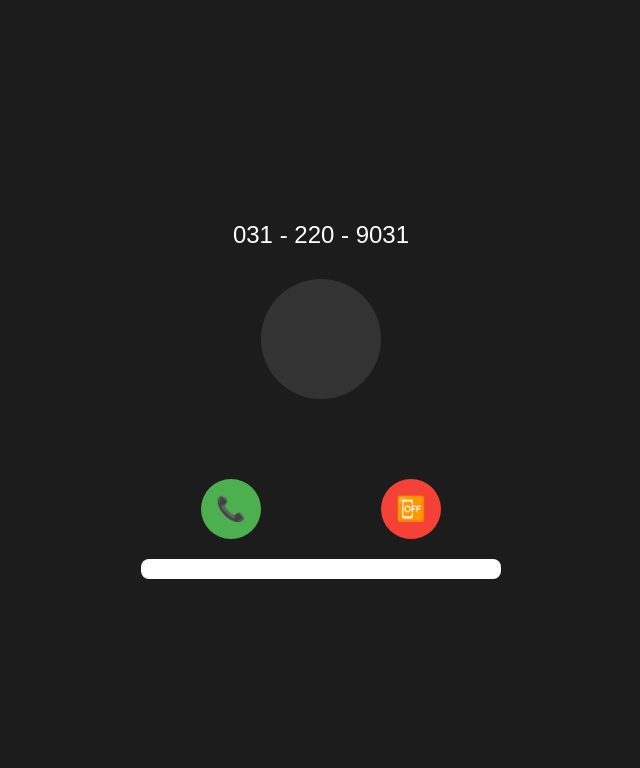
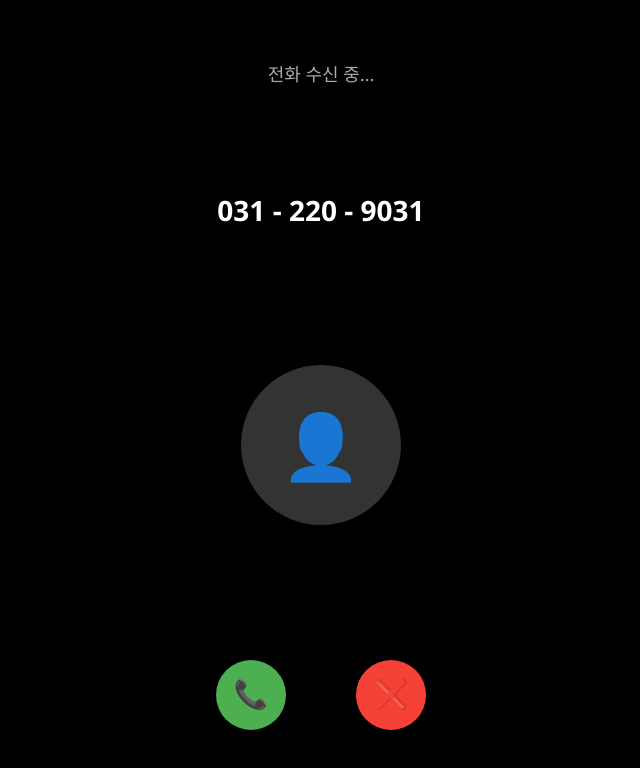
Before and after one commit to SKALA111/WhiteCat, a plain HTML site: page index.html in a window 1280 px wide. Shown: the whole page, without its empty margins (319-959 px from the left). Drawn offline with Linux system fonts and the light colour scheme.

Commit message:
html update

```diff
--- a/index.html
+++ b/index.html
@@ -1,85 +1,121 @@
 <!DOCTYPE html>
-<html lang="en">
+<html lang="ko">
 <head>
   <meta charset="UTF-8" />
   <meta name="viewport" content="width=device-width, initial-scale=1.0, user-scalable=no" />
-  <title>보이스피싱 탐지</title>
+  <title>보이스피싱 탐지 - 수신화면</title>
   <style>
     html, body {
       margin: 0;
       padding: 0;
       width: 100vw;
       height: 100vh;
-      font-family: 'Arial', sans-serif;
-      background: #1c1c1c;
-      color: white;
+      font-family: 'Segoe UI', sans-serif;
+      background-color: #000;
+      color: #fff;
       display: flex;
       justify-content: center;
       align-items: center;
     }
+
     .container {
-      width: 100vw;
-      height: 100vh;
+      width: 100%;
+      height: 100%;
       max-width: 400px;
+      padding: 40px 20px;
+      box-sizing: border-box;
       display: flex;
       flex-direction: column;
+      align-items: center;
+      justify-content: space-between;
+    }
+
+    .top-text {
+      text-align: center;
+      font-size: 18px;
+      color: #aaa;
+      margin-top: 20px;
+    }
+
+    .phone-number {
+      font-size: 28px;
+      font-weight: bold;
+      margin-top: 10px;
+      color: #fff;
+    }
+
+    .profile-icon {
+      width: 160px;
+      height: 160px;
+      border-radius: 50%;
+      background: #333;
+      display: flex;
       justify-content: center;
       align-items: center;
-      padding: 20px;
-      box-sizing: border-box;
+      font-size: 64px;
+      color: #888;
+      margin: 40px 0;
     }
-    .phone-number {
-      font-size: 24px;
-      margin-bottom: 30px;
-    }
-    .profile-icon {
-      width: 120px;
-      height: 120px;
-      border-radius: 50%;
-      background: #333;
-      margin: 0 auto 40px;
-    }
+
     .button-row {
       display: flex;
       justify-content: space-around;
       width: 100%;
-      margin-top: 40px;
+      max-width: 280px;
+      margin-bottom: 30px;
     }
+
     .call-btn {
-      width: 60px;
-      height: 60px;
+      width: 70px;
+      height: 70px;
       border-radius: 50%;
       border: none;
-      font-size: 24px;
+      font-size: 28px;
       color: white;
+      cursor: pointer;
+      transition: transform 0.2s ease;
+      display: flex;
+      justify-content: center;
+      align-items: center;
     }
+
+    .call-btn:active {
+      transform: scale(0.95);
+    }
+
     .green {
       background-color: #4caf50;
     }
+
     .red {
       background-color: #f44336;
     }
+
     #result {
-      margin-top: 20px;
-      text-align: left;
-      background: #fff;
-      color: black;
-      padding: 10px;
-      border-radius: 8px;
+      background: rgba(255,255,255,0.95);
+      color: #111;
+      padding: 16px;
+      border-radius: 12px;
+      font-size: 14px;
+      line-height: 1.5;
       width: 100%;
       box-sizing: border-box;
+      margin-bottom: 20px;
+      display: none;
     }
+
   </style>
 </head>
 <body>
   <div class="container">
+    <div class="top-text">전화 수신 중...</div>
     <div class="phone-number">031 - 220 - 9031</div>
-    <div class="profile-icon"></div>
+    <div class="profile-icon">👤</div>
+    <div id="result"></div>
     <div class="button-row">
-      <button id="startBtn" class="call-btn green">📞</button>
-      <button id="stopBtn" class="call-btn red" disabled>📴</button>
+      <button id="startBtn" class="call-btn green" title="통화 시작">📞</button>
+      <button id="stopBtn" class="call-btn red" title="통화 종료" disabled>❌</button>
     </div>
-    <div id="result"></div>
   </div>
 
   <script>
@@ -103,8 +139,10 @@
         const formData = new FormData();
         formData.append('file', audioBlob, 'audio.webm');
 
-        resultDiv.innerHTML = '분석 중...';
+        resultDiv.style.display = 'block';
+        resultDiv.innerHTML = '🔍 분석 중...';
 
+        try {
           const response = await fetch('http://127.0.0.1:8000/analyze-audio/', {
             method: 'POST',
             body: formData
@@ -123,11 +161,14 @@
           }
 
           resultDiv.innerHTML = `
-          <strong>음성 텍스트:</strong> ${result.text}<br>
+            <strong>음성 텍스트:</strong><br>${result.text}<br><br>
             <strong>유사도 점수:</strong> ${score.toFixed(2)}<br>
             <strong>탐지 결과:</strong> ${detectionResult}<br>
-          <strong>유사 문장:</strong> ${result.matched_example}
+            <strong>유사 문장:</strong><br>${result.matched_example}
           `;
+        } catch (error) {
+          resultDiv.innerHTML = '❌ 오류: 서버에 연결할 수 없습니다.';
+        }
 
         audioChunks = [];
       };
```
Lines whose indentation alone changed are shown as unchanged.
